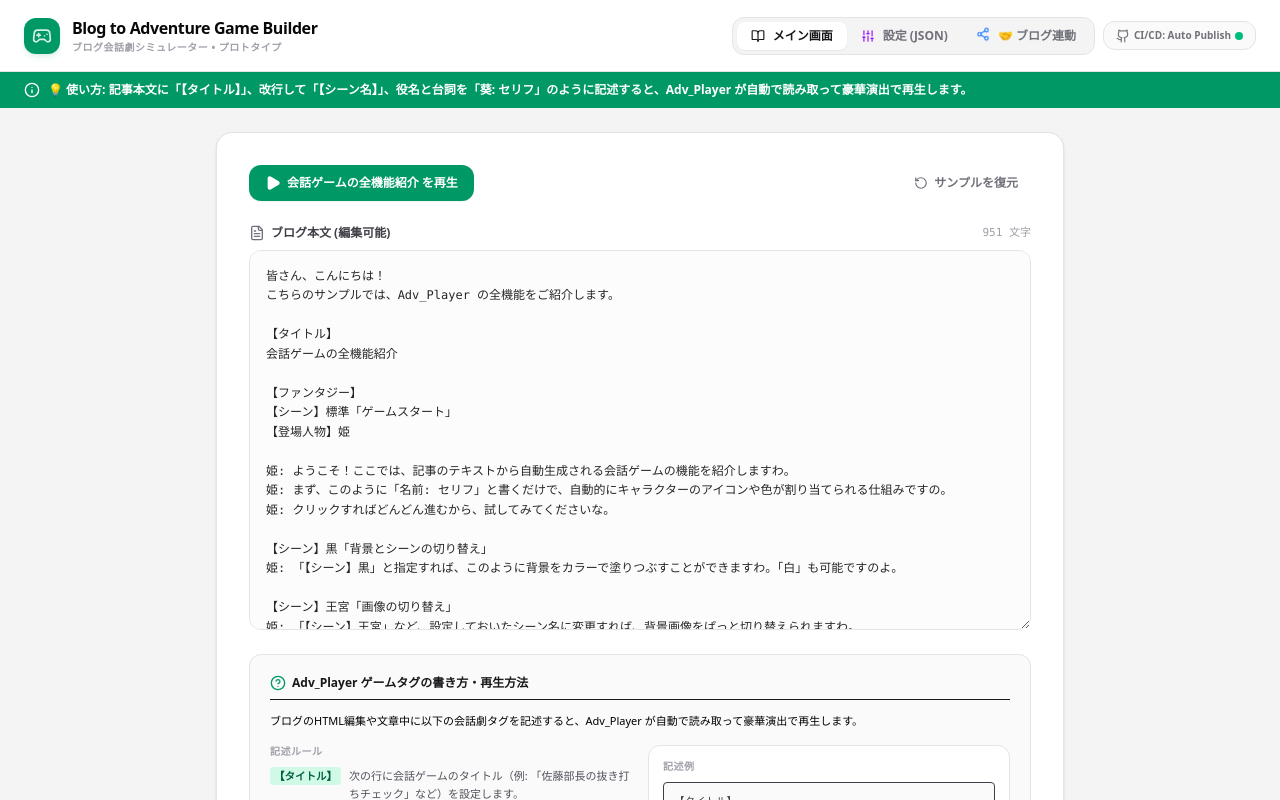
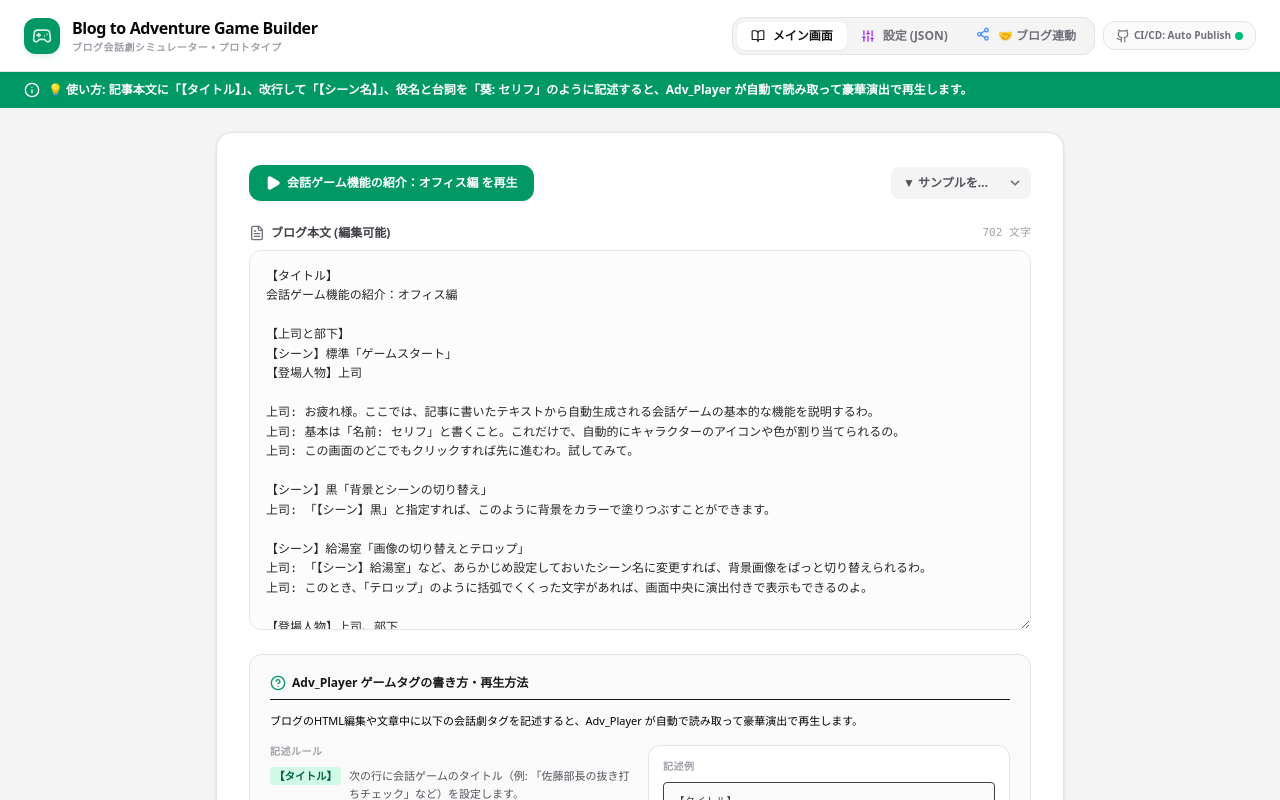
Before and after one commit to micchy-ken/Adv_Player, a React (Vite) app: page / in a window 1280 px wide. Shown: the top 800 px of the page. Built offline with nearby package versions, Linux system fonts and the light colour scheme.

Commit message:
feat: replace reset button with sample scenario loader
Refactor the blog management interface to allow users to select from available sample scenarios via a dropdown menu instead of a single reset button. Also updated the default sample content for improved demonstration.

```diff
--- a/src/App.tsx
+++ b/src/App.tsx
@@ -636,12 +636,10 @@ export default function App() {
             onUpdateBlog={handleUpdateBlog}
             onCreateBlog={handleCreateBlog}
             onPlayScenario={handlePlayScenario}
-            onResetBlogs={() => {
-              if (window.confirm('初期サンプルシナリオを復元しますか？独自に編集した内容は上書きされます。')) {
+            onLoadSample={(sampleId) => {
+              if (window.confirm('サンプルシナリオを読み込みますか？現在のリストは上書きされます。')) {
                 setBlogs(DEFAULT_BLOGS);
-                if (DEFAULT_BLOGS.length > 0) {
-                  setSelectedBlogId(DEFAULT_BLOGS[0].id);
-                }
+                setSelectedBlogId(sampleId);
               }
             }}
             scenarios={scenarios}
--- a/src/components/BlogEditor.tsx
+++ b/src/components/BlogEditor.tsx
@@ -15,7 +15,7 @@ interface BlogEditorProps {
   onUpdateBlog: (id: string, updated: Partial<BlogItem>) => void;
   onCreateBlog: () => void;
   onPlayScenario: (scenario: ParsedScenario) => void;
-  onResetBlogs: () => void;
+  onLoadSample: (sampleId: string) => void;
   scenarios: Record<string, ScenarioConfig>;
 }
 
@@ -26,7 +26,7 @@ export default function BlogEditor({
   onUpdateBlog,
   onCreateBlog,
   onPlayScenario,
-  onResetBlogs,
+  onLoadSample,
   scenarios
 }: BlogEditorProps) {
   const currentBlog = useMemo(() => {
@@ -65,14 +65,27 @@ export default function BlogEditor({
                 </div>
               )}
 
-              <button
-                onClick={onResetBlogs}
-                className="flex items-center gap-1.5 px-3 py-2 text-xs font-bold rounded-lg transition-all cursor-pointer text-zinc-500 hover:bg-rose-50 hover:text-rose-600 border border-transparent hover:border-rose-100 items-center justify-center shrink-0"
-                title="初期化（サンプル復元）"
-              >
-                <RotateCcw className="w-3.5 h-3.5" />
-                サンプルを復元
-              </button>
+              <div className="relative shrink-0 flex items-center">
+                <select
+                  onChange={(e) => {
+                    const val = e.target.value;
+                    if (val) {
+                      onLoadSample(val);
+                      e.target.value = ""; // reset after selection
+                    }
+                  }}
+                  className="appearance-none bg-zinc-100 hover:bg-zinc-200 text-zinc-600 text-xs font-bold py-2 pl-3 pr-8 rounded-lg cursor-pointer transition-colors border-none outline-none ring-0 w-[140px] truncate"
+                  title="サンプル構成を読み込む"
+                >
+                  <option value="">▼ サンプルを読み込む</option>
+                  <option value="sample-1">・オフィス編（上司と部下）</option>
+                  <option value="sample-2">・ファンタジー編（大人数）</option>
+                  <option value="sample-3">・複数同時発話編（カレー）</option>
+                </select>
+                <div className="pointer-events-none absolute inset-y-0 right-0 flex items-center px-2 text-zinc-500">
+                  <svg className="fill-current h-4 w-4" xmlns="http://www.w3.org/2000/svg" viewBox="0 0 20 20"><path d="M9.293 12.95l.707.707L15.657 8l-1.414-1.414L10 10.828 5.757 6.586 4.343 8z"/></svg>
+                </div>
+              </div>
             </div>
 
             {/* Content Textarea */}
--- a/src/data/scenarios.ts
+++ b/src/data/scenarios.ts
@@ -13,7 +13,7 @@ import HeroUrl from '../assets/images/anime_hero_character_1781857522707.jpg';
 import DemonKingUrl from '../assets/images/anime_demon_king_character_1781857533496.jpg';
 import FantasyBgUrl from '../assets/images/anime_fantasy_road_background_1781857544323.jpg';
 import OlUrl from '../assets/images/anime_ol_character_1782087656402.jpg';
-import SagariUrl from '../assets/images/anime_sagari_character_v2_1782089342525.jpg';
+import SagariUrl from '../assets/images/anime_sagari_character_v3_1782095883986.jpg';
 import CafeBgUrl from '../assets/images/anime_cafe_interior_background_1782089353718.jpg';
 import DvergUrl from '../assets/images/anime_warrior_dverg_1782089508987.jpg';
 import AlUrl from '../assets/images/anime_cat_fairy_al_1782089520532.jpg';
@@ -129,157 +129,116 @@ export const DEFAULT_SCENARIOS: Record<string, ScenarioConfig> = {
 
 export const DEFAULT_BLOGS: BlogItem[] = [
   {
-    id: "blog-1",
-    title: "機能説明：全機能の紹介（サンプル）",
-    category: "",
+    id: "sample-1",
+    title: "機能説明：オフィスでの会話劇（上司と部下）",
+    category: "サンプル",
     description: "",
-    content: `皆さん、こんにちは！
-こちらのサンプルでは、Adv_Player の全機能をご紹介します。
+    content: `【タイトル】
+会話ゲーム機能の紹介：オフィス編
 
-【タイトル】
-会話ゲームの全機能紹介
+【上司と部下】
+【シーン】標準「ゲームスタート」
+【登場人物】上司
+
+上司: お疲れ様。ここでは、記事に書いたテキストから自動生成される会話ゲームの基本的な機能を説明するわ。
+上司: 基本は「名前: セリフ」と書くこと。これだけで、自動的にキャラクターのアイコンや色が割り当てられるの。
+上司: この画面のどこでもクリックすれば先に進むわ。試してみて。
+
+【シーン】黒「背景とシーンの切り替え」
+上司: 「【シーン】黒」と指定すれば、このように背景をカラーで塗りつぶすことができます。
+
+【シーン】給湯室「画像の切り替えとテロップ」
+上司: 「【シーン】給湯室」など、あらかじめ設定しておいたシーン名に変更すれば、背景画像をぱっと切り替えられるわ。
+上司: このとき、「テロップ」のように括弧でくくった文字があれば、画面中央に演出付きで表示もできるのよ。
+
+【登場人物】上司、部下
+部下: お疲れ様です！……って、あれ？ いつもと背景が違いますね。それに僕も突然呼び出されて……。
+
+上司: 「【登場人物】上司、部下」と指定することで、途中で新しいキャラクターを登場させることも可能というわけ。
+
+部下: なるほど！最初は一人でしたが、複数人での会話も再現できるんですね！最大4人までなら、画面サイズに合わせて自動で重なりを抑えた配置に調整されるんでしたっけ。
+
+上司: その通り。スマホの縦画面やPCの横画面に合わせて、最適なレイアウトで自動調整されるのよ。
+
+部下: それは便利ですね！
+
+上司: では、次のサンプルに行ってみましょうか。
+【おわり】`
+  },
+  {
+    id: "sample-2",
+    title: "機能説明：大人数の会話劇（ファンタジー）",
+    category: "サンプル",
+    description: "",
+    content: `【タイトル】
+会話ゲーム機能の紹介：ファンタジー編
 
 【ファンタジー】
-【シーン】標準「ゲームスタート」
 【登場人物】姫
+【シーン】標準
 
-姫: ようこそ！ここでは、記事のテキストから自動生成される会話ゲームの機能を紹介しますわ。
-姫: まず、このように「名前: セリフ」と書くだけで、自動的にキャラクターのアイコンや色が割り当てられる仕組みですの。
-姫: クリックすればどんどん進むから、試してみてくださいな。
-
-【シーン】黒「背景とシーンの切り替え」
-姫: 「【シーン】黒」と指定すれば、このように背景をカラーで塗りつぶすことができますわ。「白」も可能ですのよ。
-
-【シーン】王宮「画像の切り替え」
-姫: 「【シーン】王宮」など、設定しておいたシーン名に変更すれば、背景画像をぱっと切り替えられますわ。
-姫: このとき、「シーン移動」のように括弧でくくった文字があれば、画面中央に演出付きで表示もできますの。
+姫: こちらのファンタジー編では、さらに大人数での機能をお見せしますわ。
+姫: では、さっそく皆さんに集まってもらいましょうか。
 
 【登場人物】姫、勇者、騎士、魔王
-勇者: おっ！いつの間に背景が変わったんだ！？
-勇者: って、あれ？ 俺たちも一緒に登場できるのか！
+【シーン】王宮「全員集合！」
 
-騎士: 「【登場人物】姫、勇者、騎士、魔王」と指定することで、途中で新しいキャラクターを登場させることも可能なようですね。
+勇者: うおっ！いきなり王宮に呼び出されたぞ！
 
-魔王: ほう、我々4人が一堂に会するとはな。それに、この画面のどこをクリックしてもセリフが次に進むので、とても読みやすい画面設計ではないか。
+騎士: 姫様、ご無事ですか！……って、なぜ魔王までここに！？
 
-騎士: ええ。最大4人までなら、先ほどのスマホ縦画面の例のように、画面サイズと人数に合わせて自動で重なりを抑えた配置に調整される神仕様です！
+魔王: ふっ、我を呼び出すとは、なかなか豪胆なシステムだな。
 
-勇者: なるほどな！最初は姫だけだったけど、俺たちが加わってすごく賑やかになったぜ！
+姫: 「【登場人物】姫、勇者、騎士、魔王」と指定すると、このように4人が一堂に会することができますの。
+姫: スマホのような縦幅の狭い画面では、自動的に2列で重なって表示され、横幅が広い画面なら横に広がって表示される仕様ですわ。
 
-魔王: うむ。その他にも「設定 (JSON)」タブから、キャラクターや背景のURL、テーマカラーなどを詳細にカスタマイズできるようだな。
+勇者: おお、なるほど！狭いスマホだと、自動的に縮小されて全員が表示されるのか！賢いな！
 
-姫: さあ、ぜひブログと連携させて、あなただけのオリジナル会話劇を作ってみてくださいな！
-【おわり】
+魔王: うむ。それに、現在誰が喋っているかに応じて顔がハイライトされるから、誰のセリフかひと目で分かるぞ。
 
-いかがでしたでしょうか？
-このように、簡単なタグを使うだけで高度な演出が可能となります。
-ぜひ皆さんのブログでも取り入れてみてください。
-`
+騎士: 「設定 (JSON)」タブからは、これらキャラクター達のアイコン画像やイメージカラーなども自由に変更可能とのことです。
+
+姫: さあ、ぜひあなただけのオリジナル会話劇を作ってみてくださいな！
+【おわり】`
   },
   {
-    id: "blog-2",
-    title: "対立から協働へ：会議室における『勇者と魔王』の合意形成（サンプル）",
-    category: "",
+    id: "sample-3",
+    title: "機能説明：複数の名前解決（異世界オーガニックカレー）",
+    category: "サンプル",
     description: "",
-    content: `仕事を進める中で最も困難な局面の一つが、他部署との利害調整だったり、競合他社との競り合いだったりします。
-しかし、お互いに「何を目的にしているのか」というコアルールを共有すると、対立が対話に変わり、新しい物語がスタートすることがあります。
-今回は、ファンタジーの古典「勇者と魔王」がもし会議室で出会ったら、というパロディ対峙を再現してみました。
-
-【タイトル】
-世界平和のための四者会談：それぞれの思惑と落とし所（サンプル）
-
-【ファンタジー】
-【登場人物】姫、勇者、騎士、魔王
-【シーン】平原
-
-勇者: ついにここまで来たぞ、魔王！世界を闇に沈めようとするお前の野望も、ここで終わりだ！
-
-魔王: ほう、よくぞここまで辿り着いたな、勇者よ。だが「世界を闇に沈める」とはいささか語弊がある。
-
-姫: 勇者様、お待ちください！お父様から魔王領の環境保全と経済連携について、まずは対話を試みるよう言付かっておりますわ。
-
-騎士: 姫様、下がりなされ！相手は魔術の達人、いつ騙まし討ちに遭うとも限りません。私が盾となります！
-
-魔王: 単に、現在の過剰な太陽光エネルギーによる土壌の乾燥化を懸念し、夜の時間を延長する「クールダウン計画」を推進しているに過ぎぬ。お前たちの作物、最近干からびていただろう？
-
-勇者: え？……あ、確かに最近雨が降らずに農家のおじさんが泣いていたけど……。
-
-騎士: 騙されてはいけません！天候を操ること自体が悪魔の所業！我が国の聖騎士団はそれを許しませぬ！
-
-【シーン】王宮
-姫: 騎士よ、剣を収めなさい。魔王様、もし我が国の農業技術を提供し、太陽光でも育つ魔界の作物を共同開発すれば、無理な気象操作は不要になりますわね？
-
-魔王: ほう……姫君は聡明だな。我が国の農業基盤が安定するなら、夜の延長は直ちに不要となる。
-
-騎士: な、何と……！
-
-勇者: ま、まさか、悪気はなかったっていうのか！？
-
-魔王: ああ、我らは極めてロジカルに対処している。どうだ、無駄な戦いはやめ、共同で気候変動対策アライアンスを結ばないか？
-
-姫: 提案に賛同いたしますわ。
-
-騎士: 姫様がそう仰るなら……！
-
-勇者: 悔しいけど、筋が通っている……。わかった、私も剣を収めよう。交渉開始だ！
-【おわり】
-
-物事を多角的な視点から捉えることで、見えてくる世界は全く異なったものになります。
-目の前の敵や問題（乾燥）の根本原因は何か？を分析し、共通の敵（気候変動）に対して手を取り合うことの大切さを, このやり取りは示しています。
-`
-  },
-  {
-    id: "blog-3",
-    title: "異世界のスパイスが出会う場所：絶品オーガニックカレーと不思議な来客（サンプル）",
-    category: "",
-    description: "",
-    content: `週末、都会の喧騒を離れて訪れたのは、深い緑に囲まれた田舎のバンガロー風の質素なカフェ。
-ここで提供される「異世界オーガニックカレー」は、口にした瞬間に五感を揺さぶる至高の味わいでした。
-美味しい食事は、時に時空さえも超えて、思いがけない出会いをもたらすようです。
-
-【タイトル】
-異世界オーガニックカレー：時空を超える絶品スパイス（サンプル）
+    content: `【タイトル】
+会話機能の紹介：複数同時発話編
 
 【異世界オーガニックカレー】
 【シーン】標準「森の中のログカフェ」
 【登場人物】由香里、佐賀里
 
-由香里: ふぅ……。やっぱり、このバンガロー風カフェのカレーは格別ね。スパイスが優しくて、すごく体が温まるわ。
+由香里: ここでは応用編として、複数人が同時に喋る表現を紹介するわね。
 
-佐賀里: 本当だね、由香里！オーガニック野菜がゴロゴロ入ってて、最高。毎日食べに来たいくらいだよ！
+佐賀里: あっ、それって名前のところに「由香里、佐賀里：」みたいに名前をカンマや中黒で並べるやつのこと？
 
-由香里: クスッ、ちょっと遠いけどね。工程、何から何までこだわっているのが伝わるわ。でも、何だか、本当に異世界に迷い込んだような不思議な気持ちになるのよね……。
+由香里: そうよ。ちょっと異世界の2人を呼んでみましょうか。
 
-【シーン】城下町「突如、周囲の景色が…」
 【登場人物】由香里、佐賀里、ドヴェルグ、アル
+【シーン】城下町「異世界のゲスト登場」
 
-ドヴェルグ: ぬおっ！？……ここはどこだ？ 崖崩れに巻き込まれて気がつけば、見知らぬ街の角、いや、美味そうな匂いに満ちた奇妙な部屋の中か？
+ドヴェルグ: ぬおっ！？……いきなり呼び出されたぞ！？
 
-アル: にゃは！ドヴェルグ、上を見て！美味しそうなお肉とスパイスの匂いは、あの丸いお皿から漂ってるよ！
+アル: にゃは！ここはどこにゃ？
 
-佐賀里: ええっ！？ なにこれ、何が起きたの！？ 急に周りの景色が活気あるファンタジーの城下町みたいになったと思ったら、おじさんと、羽が生えた猫ちゃんが現れたんだけど！？
+由香里、佐賀里: ようこそ、オーガニックカフェへ！
 
-由香里: 落ち着いて、佐賀里……。あ、あの、あなたたちはどちら様ですか？その、お腹が空いているようでしたら、このカレー、一口食べてみますか？
+アル: わぁっ！2人が同時に喋ったにゃ！
 
-ドヴェルグ: おお、すまぬ。腹が減っては戦ができぬからな。……ずずっ。……む！なんだこれは！？
+ドヴェルグ、アル: これなら、みんなの声が揃う場面も簡単に作れるというわけだな！
 
-ドヴェルグ: この刺激的な辛さと、奥深い野菜の甘み。我が故郷の山岳地帯にも、これほど美味い煮込み料理は存在しないぞ！
+由香里: ええ、このように名前をまとめて書くことで、該当するキャラクター全員が同時にハイライトされるのよ。
 
-アル: アルも食べたいにゃ！……はむっ。……にゃ、にゃんとーー！お口の中でスパイスの妖精がダンスしてるにゃ！最高に美味しいにゃ！
+佐賀里: ちなみに、プルダウンからこのサンプルを切り替えると、自動で本文が書き換わるから、何度もリセットして練習できるよ！
 
-【シーン】標準「再びカフェへ」
-佐賀里: ふふっ、喜んでもらえてよかった！このカレー、オーガニック野菜だけじゃなくて、不思議なハーブも入ってるからね。
+アル: それじゃあ、これで機能紹介は終わりだにゃ！みんな、ばいばーいにゃ！
 
-由香里: ええ。美味しいカレーの前では、現実のOLも異世界の戦士も、みんな笑顔になっちゃうね。
-
-ドヴェルグ: 感謝する、由香里殿、佐賀里殿。この『カレー』の味、我らの城下町に戻っても決して忘れんぞ。
-
-アル: アルもお手伝いして、いつかこの味を異世界でも再現してみせるにゃ！
-【おわり】
-
-不思議なスパイスの力で結ばれた、現実と異世界の美味しいコラボレーション。
-一杯のカレーが、全く異なる境遇の仲間たちを一つにまとめ、笑顔にする。
-皆さんも是非、大切な誰かと一緒に、スパイス溢れるオーガニックカレーを囲んで、素敵な語らいの時間を過ごしてみてください。
-`
+由香里、佐賀里、ドヴェルグ、アル: レッツ、シナリオメイキング！
+【おわり】`
   }
 ];
```
Also changed, not shown: src/components/AdventureGameView.tsx (+100 -54 lines), src/assets/images/anime_sagari_character_v3_1782095883986.jpg (added).
